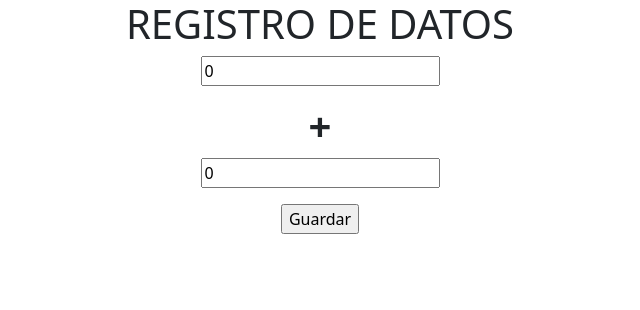
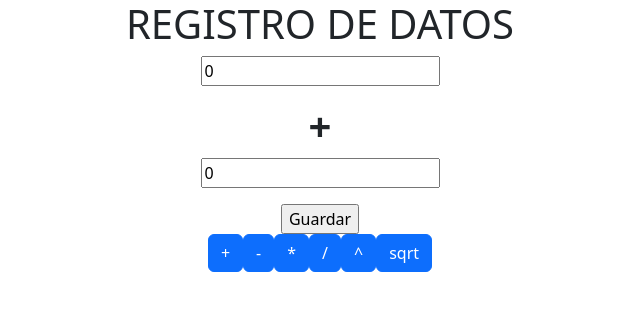
Before and after one commit to JersonAndino/Calculadora_MEAN, an Angular app in the folder calculadora/: page / in a window 1280 px wide. Shown: the top 310 px of the page, without its empty margins (320-960 px from the left). Built offline with nearby package versions, Linux system fonts and the light colour scheme.

Commit message:
Front botones by Jerson

```diff
--- a/calculadora/src/app/app.component.html
+++ b/calculadora/src/app/app.component.html
@@ -1,18 +1,25 @@
 
 <div class="container text-center">
   <h1>REGISTRO DE DATOS</h1>
-  <form name="calcuForm" #calcuForm="ngForm" (ngSubmit)="potencia()">
+  <form name="calcuForm" #calcuForm="ngForm" (ngSubmit)="doOperacion()">
     <p>
       <span></span>
       <input type="text" name="num1" #num1="ngModel" [(ngModel)]="calculo.num1">
     </p>
-    <h1><b>+</b></h1>
+    <h1><b>{{operacion}}</b></h1>
     <p>
       <span></span>
       <input type="text" name="num1" #num1="ngModel" [(ngModel)]="calculo.num2">
     </p>
     <input type="submit" value="Guardar" [disabled]="!calcuForm.form.valid">
   </form>
+  <button class="btn btn-primary" (click)="changeSuma()">+</button>
+  <button class="btn btn-primary" (click)="changeResta()">-</button>
+  <button class="btn btn-primary" (click)="changeProd()">*</button>
+  <button class="btn btn-primary" (click)="changeDiv()">/</button>
+  <button class="btn btn-primary" (click)="changePot()">^</button>
+  <button class="btn btn-primary" (click)="changeSQRT()">sqrt</button>
+
   <!--
   <div class="resultado" *ngIf="messages!=null">
       <div class="{{messages.status}}">{{messages.message}}</div>
--- a/calculadora/src/app/app.component.ts
+++ b/calculadora/src/app/app.component.ts
@@ -12,10 +12,12 @@ import { Calculo } from './models/calculo';
 export class AppComponent {
   title = 'calculadora';
   public calculo:Calculo;
+  public operacion:String;
   constructor(
     private _calcuService:CalculadoraService
   ){
     this.calculo=new Calculo(0,0);
+    this.operacion='+';
     //this.post();
     //this.get();
   }
@@ -62,7 +64,7 @@ export class AppComponent {
     );
   }
   potencia(){
-    this._calcuService.put(this.calculo).subscribe(
+    this._calcuService.potencia(this.calculo).subscribe(
       response=>{
         console.log(response);
       }
@@ -81,4 +83,62 @@ export class AppComponent {
       }
     );
   }
+  changeSuma(){
+    this.operacion='+';
+  }
+  changeResta(){
+    this.operacion='-';
+  }
+  changeProd(){
+    this.operacion='x';
+  }
+  changeDiv(){
+    this.operacion='/';
+  }
+  changePot(){
+    this.operacion='^';
+  }
+  changeSQRT(){
+    this.operacion='SQRT';
+  }
+  doOperacion(){
+    console.log(this.operacion);
+    switch(this.operacion){
+      case '+':{
+        this.post();
+        console.log("SUMA");
+        break;
+      }
+      case '-':{
+        this.get();
+        console.log("RESTA");
+
+        break;
+      }
+      case 'x':{
+        this.put();
+        console.log("PROD");
+
+        break;
+      }
+      case '/':{
+        this.delete();
+        console.log("DIV");
+
+        break;
+      }
+      case '^':{
+        this.potencia();
+        console.log("POT");
+
+        break;
+      }
+      case 'SQRT':{
+        this.patch();
+        console.log("SQ");
+
+        break;
+      }
+    }
+  }
 }
```
Also changed, not shown: 1 other file (tests, documents, lock files or other folders).
